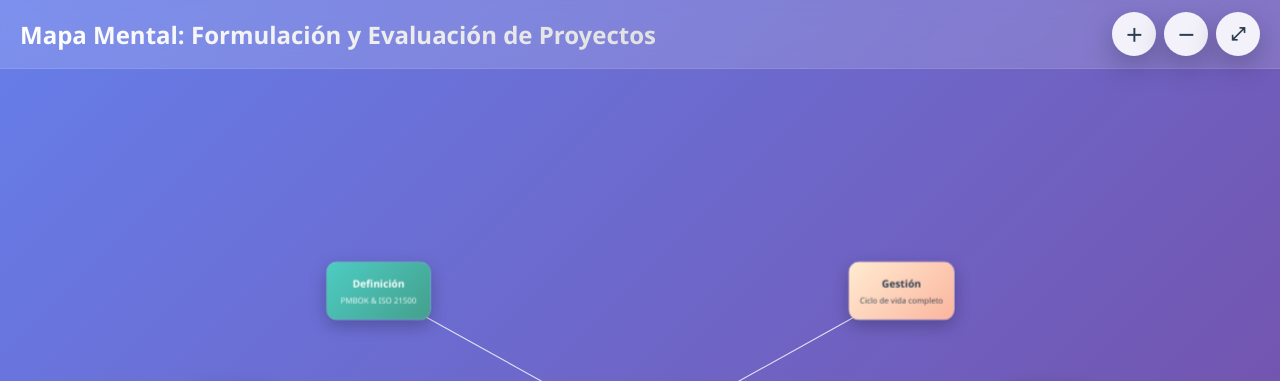
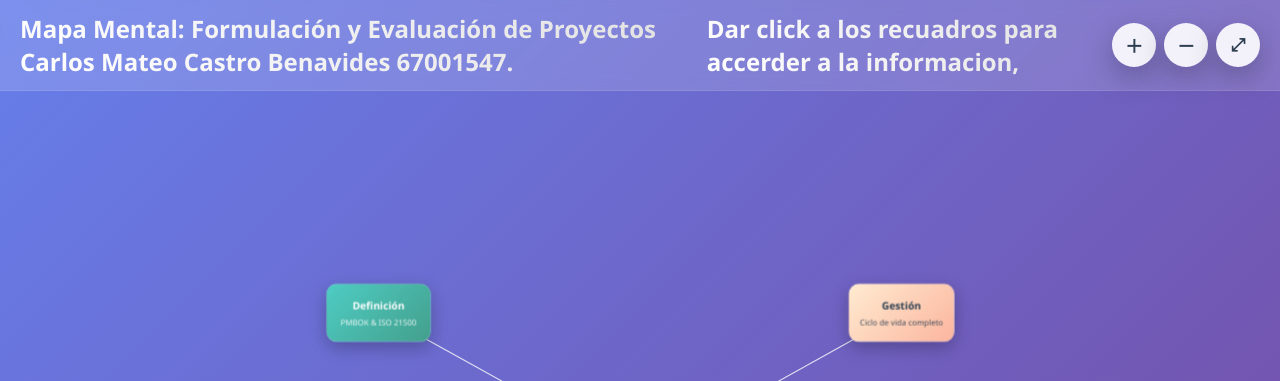
Before and after one commit to mateocastro428-sketch/MAPA--Mental, a plain HTML site: page index.html in a window 1280 px wide. Shown: the top 381 px of the page. Drawn offline with Linux system fonts and the light colour scheme.

Commit message:
index.html

```diff
--- a/index.html
+++ b/index.html
@@ -8,7 +8,8 @@
 </head>
 <body>
   <div class="bar">
-    <h1>Mapa Mental: Formulación y Evaluación de Proyectos</h1>
+    <h1>Mapa Mental: Formulación y Evaluación de Proyectos Carlos Mateo Castro Benavides 67001547.</h1>
+    <h1>Dar click a los recuadros para accerder a la informacion,</h1>
     <div class="controls">
       <button class="btn zoom-btn" id="zoomIn" title="Acercar">＋</button>
       <button class="btn zoom-btn" id="zoomOut" title="Alejar">－</button>
```
